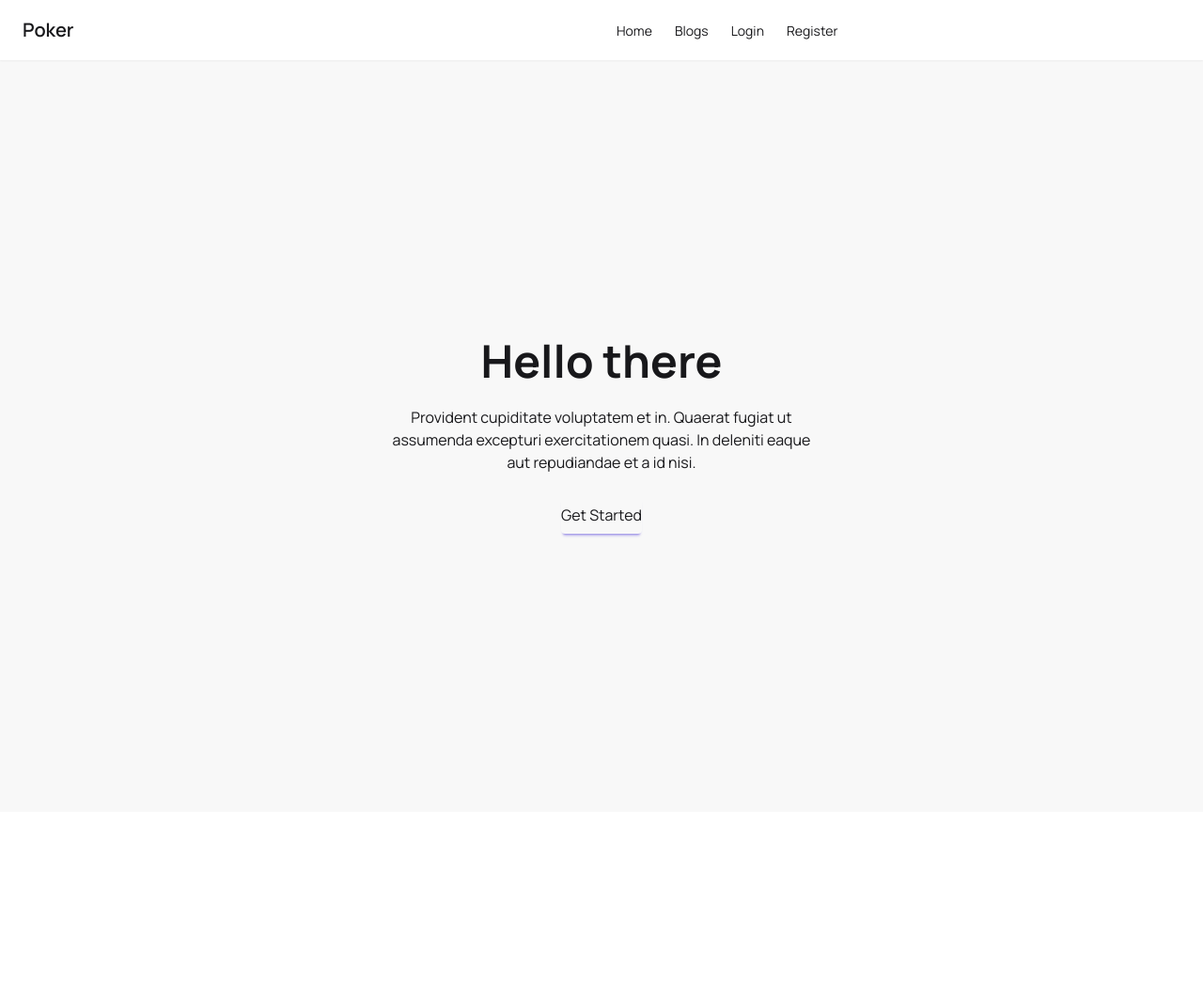
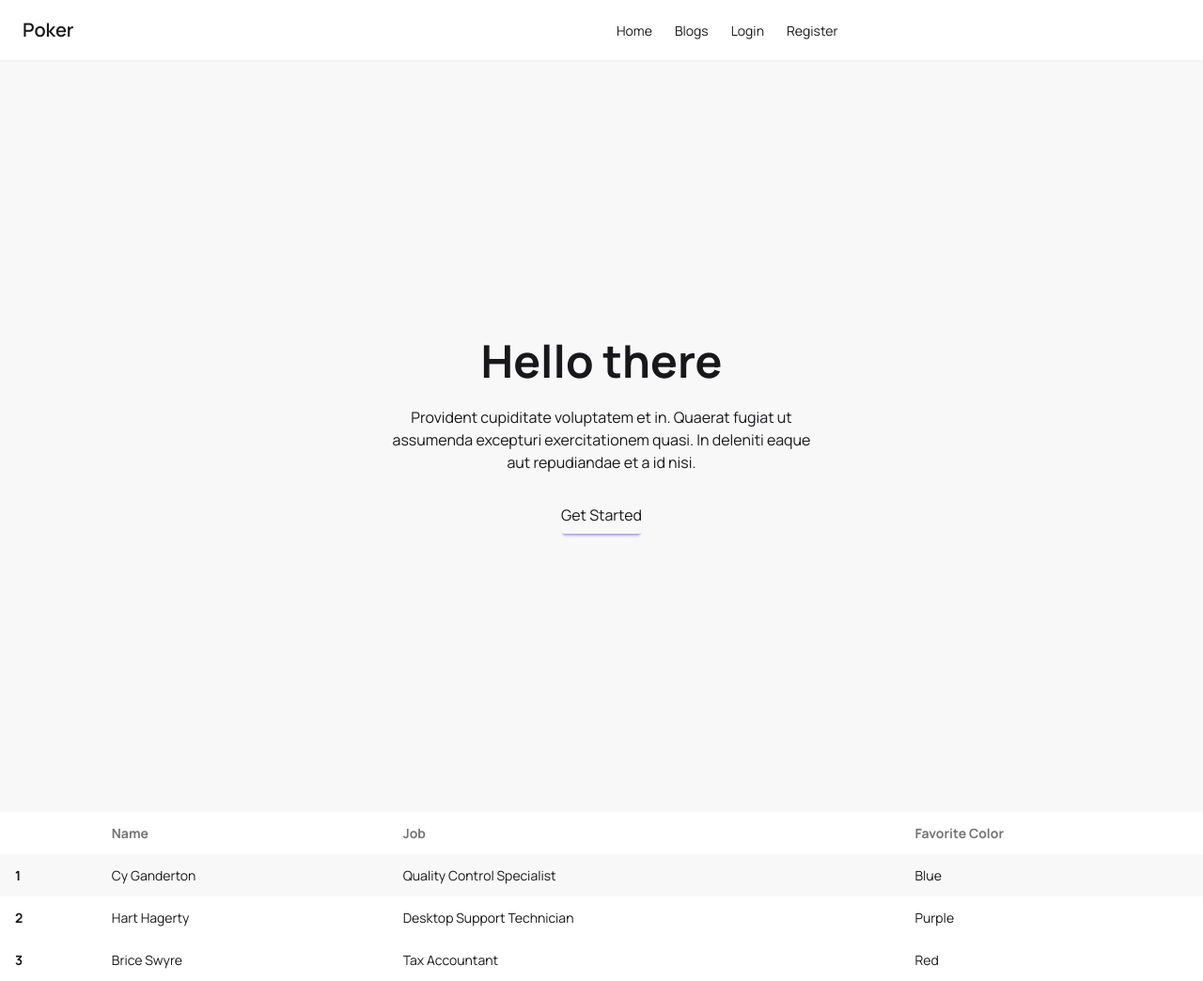
Before and after one commit to shakil-babu/temporary, a plain HTML site: page index.html in a window 1280 px wide. Shown: the whole page at 94% size. Before the commit the page ends 864 px from the top, so only its background shows below. Drawn offline with nearby package versions, Linux system fonts and the light colour scheme.

Commit message:
faltu branch code

```diff
--- a/index.html
+++ b/index.html
@@ -82,7 +82,43 @@
     </div>
 
 
-
+      <!-- Faltu branch code -->
+      <div class="overflow-x-auto">
+        <table class="table">
+          <!-- head -->
+          <thead>
+            <tr>
+              <th></th>
+              <th>Name</th>
+              <th>Job</th>
+              <th>Favorite Color</th>
+            </tr>
+          </thead>
+          <tbody>
+            <!-- row 1 -->
+            <tr class="bg-base-200">
+              <th>1</th>
+              <td>Cy Ganderton</td>
+              <td>Quality Control Specialist</td>
+              <td>Blue</td>
+            </tr>
+            <!-- row 2 -->
+            <tr>
+              <th>2</th>
+              <td>Hart Hagerty</td>
+              <td>Desktop Support Technician</td>
+              <td>Purple</td>
+            </tr>
+            <!-- row 3 -->
+            <tr>
+              <th>3</th>
+              <td>Brice Swyre</td>
+              <td>Tax Accountant</td>
+              <td>Red</td>
+            </tr>
+          </tbody>
+        </table>
+      </div>
 
 
 
```
